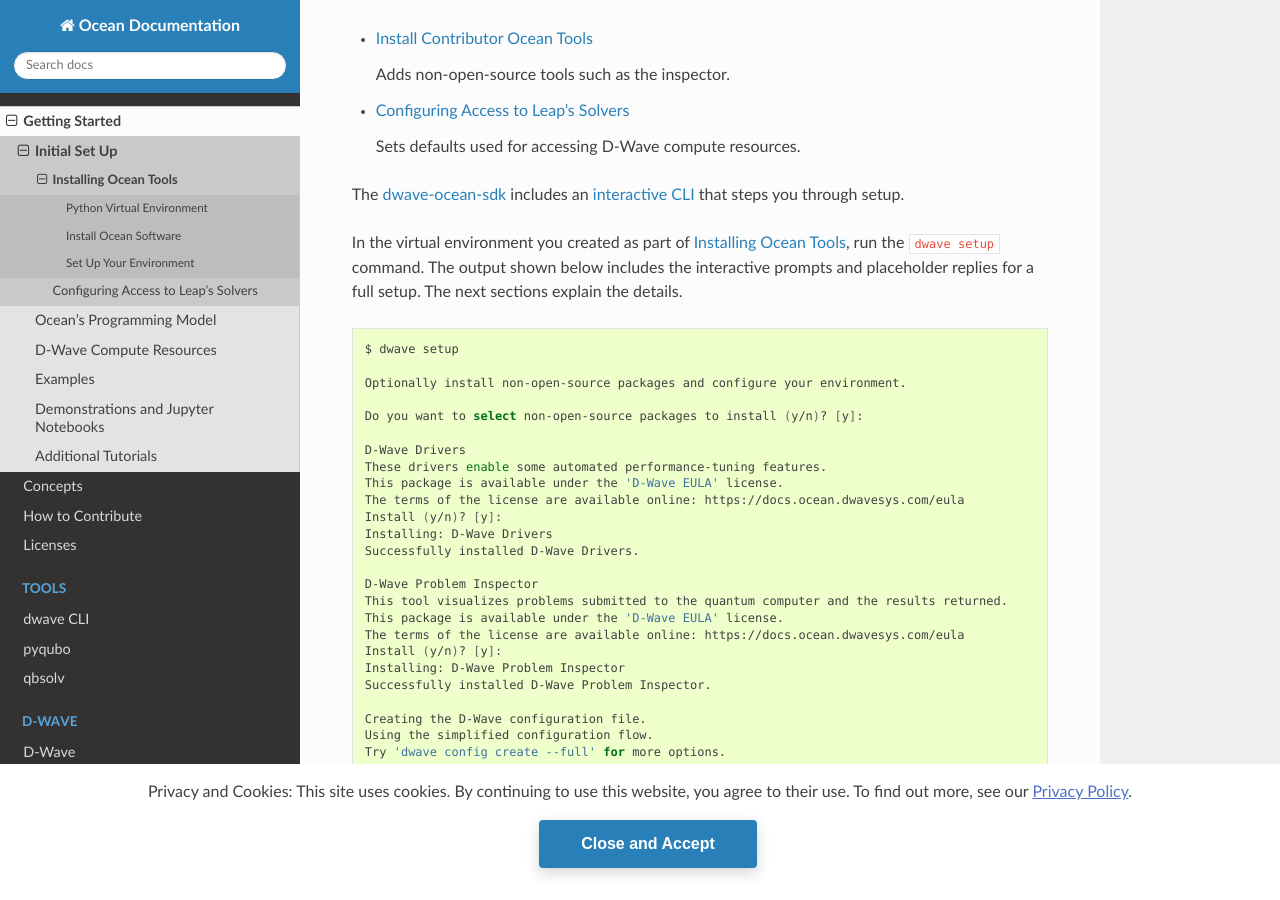
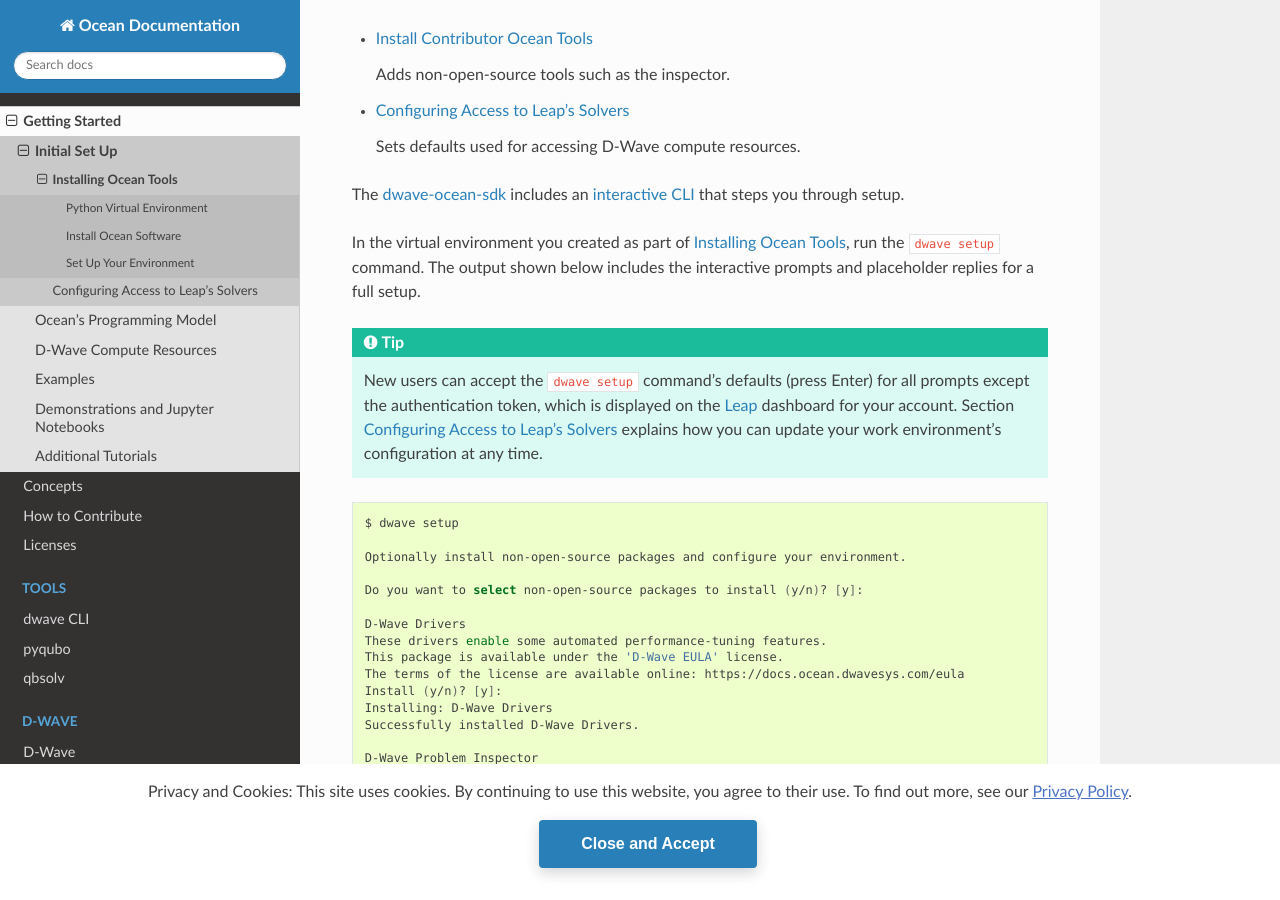
Before and after one commit to dwavesystems/dwave-ocean-sdk, a Sphinx documentation site: the page built from docs/overview/install.rst, in a window 1280 px wide and 900 px high, scrolled down 1799 px. Built offline with Sphinx 7.4.7 and the Read the Docs theme 2.0.0, drawn with Linux system fonts in a browser that asks for light colours; pages that are not in the unit, such as notebooks, are missing from menus; the version number could not be read and is left out.

Commit message:
Update install

```diff
--- a/docs/overview/install.rst
+++ b/docs/overview/install.rst
@@ -112,8 +112,13 @@
 
 In the virtual environment you created as part of :ref:`install`, run the
 :code:`dwave setup` command. The output shown below includes the interactive
-prompts and placeholder replies for a full setup. The next sections explain
-the details.
+prompts and placeholder replies for a full setup.
+
+.. tip:: New users can accept the :code:`dwave setup` command’s defaults (press
+   Enter) for all prompts except the authentication token, which is displayed on
+   the `Leap <https://cloud.dwavesys.com/leap/>`_ dashboard for your account.
+   Section :ref:`sapi_access` explains how you can update your work environment's
+   configuration at any time.
 
 .. include:: ../docs_cli.rst
   :start-after: cli-example-setup-start-marker
```
Also changed, not shown: docs/overview/sapi.rst (+46 -17 lines).
